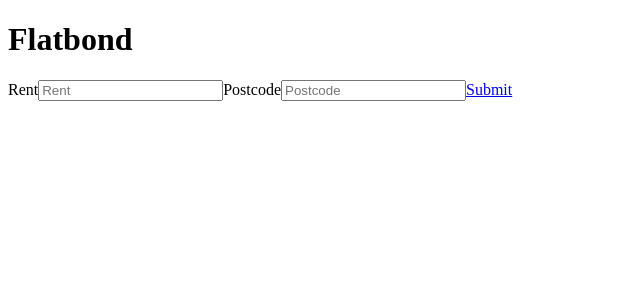
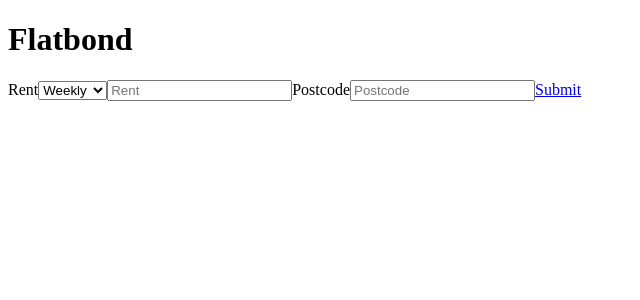
Before and after one commit to andrewbaisden/flatbond, a React (Create React App) app: page / in a window 1280 px wide. Shown: the top 300 px of the page, without its empty margins (0-640 px from the left). Built offline with nearby package versions, Linux system fonts and the light colour scheme; no server answers.

Commit message:
basic logic for week/month select

```diff
--- a/src/components/App.js
+++ b/src/components/App.js
@@ -10,9 +10,12 @@
             rent: '',
             postcode: ''
         }
+
+        this.paymentSelectRef = React.createRef()
     }
     componentDidMount(){
         this.getFlatbondAPI()
+        this.onSelectedOption()
     }
    async getFlatbondAPI(){
     try {
@@ -31,6 +34,15 @@
         console.log(this.state.rent);
         console.log(this.state.postcode);
     }
+    onSelectedOption = () => {
+        const select = this.paymentSelectRef.current;
+        const selectedPayment = select.options[select.selectedIndex].value;
+        console.log(selectedPayment);
+
+        if(selectedPayment === 'week'){
+            console.log('Week is selected')
+        }
+    }
     render() {
         return(
             <React.Fragment>
@@ -38,7 +50,11 @@
                 <div>
                     <form onSubmit={this.onFormSubmit}>
                         <label>Rent</label>
-                        <input type="text" placeholder="Rent" value={this.state.rent} onChange={e => this.setState({rent: e.target.value})} />
+                        <select ref={this.paymentSelectRef} onChange={this.onSelectedOption}>
+                            <option value="week">Weekly</option>
+                            <option value="month">Monthly</option>
+                        </select>
+                        <input type="number" placeholder="Rent" value={this.state.rent} onChange={e => this.setState({rent: e.target.value})} />
                         <label>Postcode</label>
                         <input type="text" placeholder="Postcode" value={this.state.postcode} onChange={e => this.setState({postcode: e.target.value})} />
                         <Link to={{ pathname: '/created-flatbond', state: { rent: this.state.rent, postcode: this.state.postcode } }}>Submit</Link>
```
